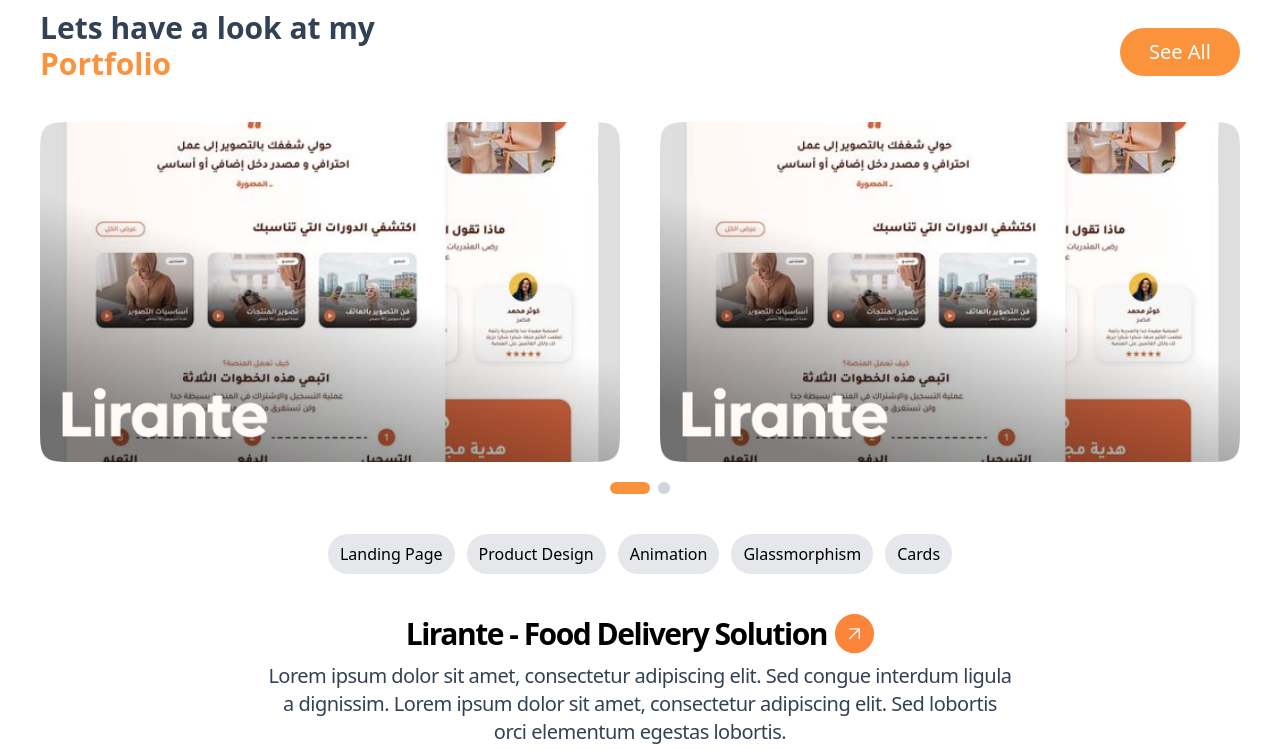
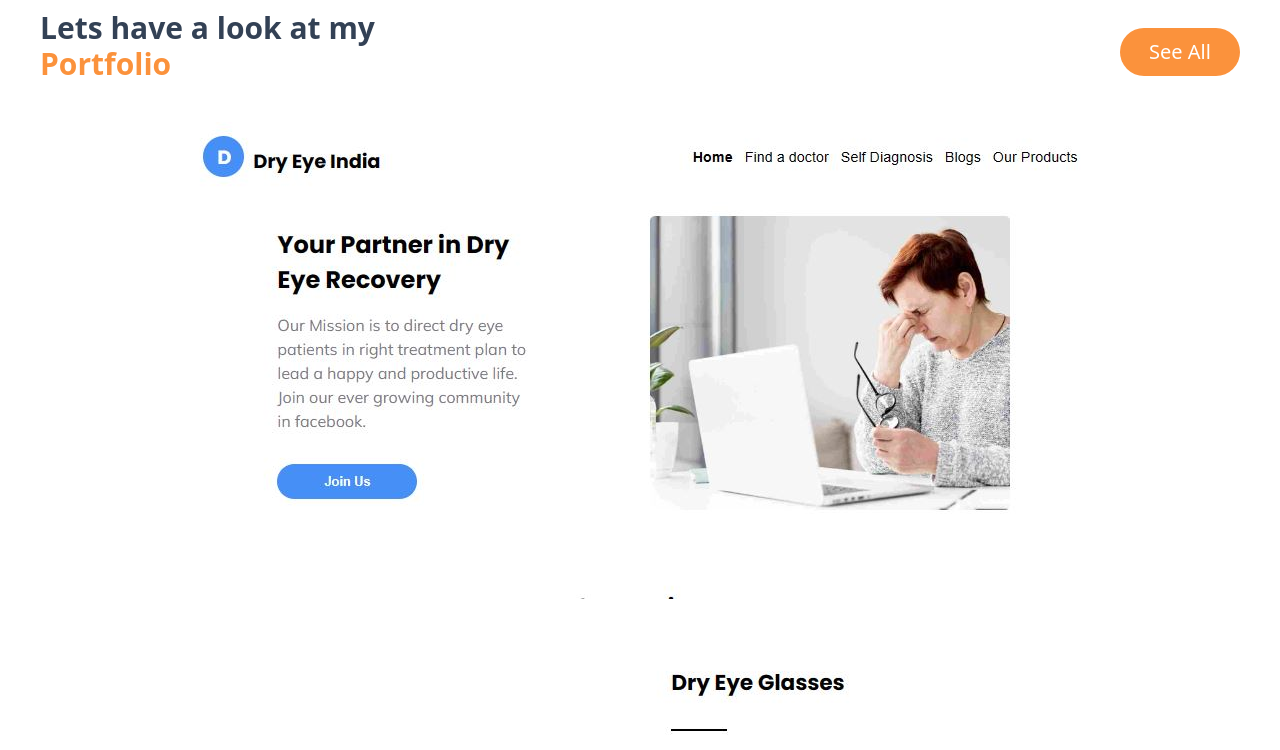
Before and after one commit to narendrarty17/port, a Next.js app: page / in a window 1280 px wide. Shown: the part 4260-5010 px from the top of the page. Built offline with nearby package versions, Linux system fonts and the light colour scheme.

Commit message:
Update myPorfolio.js

```diff
--- a/components/myPorfolio.js
+++ b/components/myPorfolio.js
@@ -11,12 +11,12 @@
                 </button>
             </div>
             <div className="flex flex-col gap-5">
-                <div className="flex flex-col md:flex-row gap-10">
+                <div className="flex flex-col items-center gap-10">
                     <div>
-                        <img src="/images/portfolioProject.png" />
+                        <img src="/images/portfolio/dryEyeIndiaIntro.jpg" />
                     </div>
                     <div>
-                        <img src="/images/portfolioProject.png" />
+                        <img src="/images/portfolio/dryEyeProduct.jpg" />
                     </div>
                 </div>
                 <div className="flex gap-2 justify-center">
```
